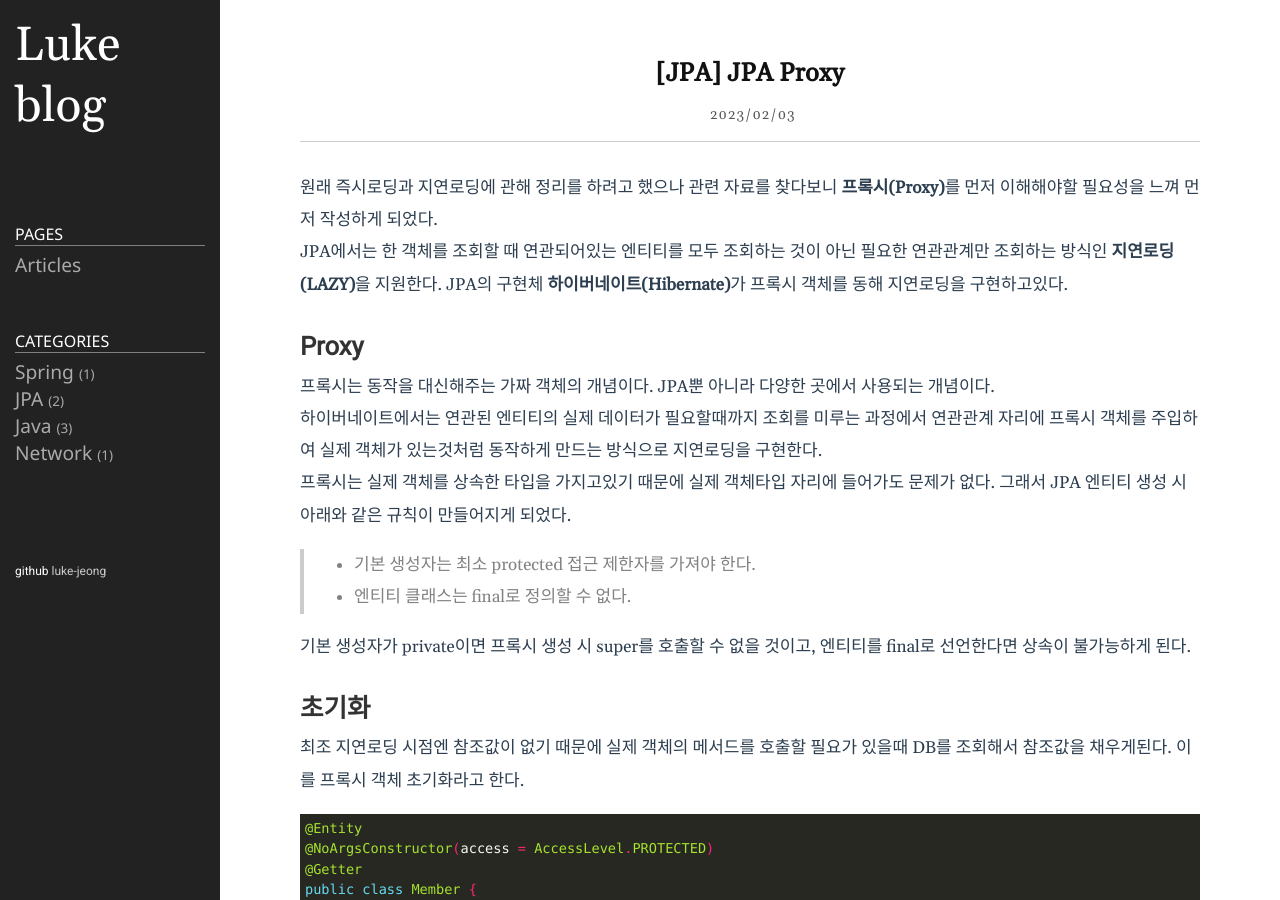
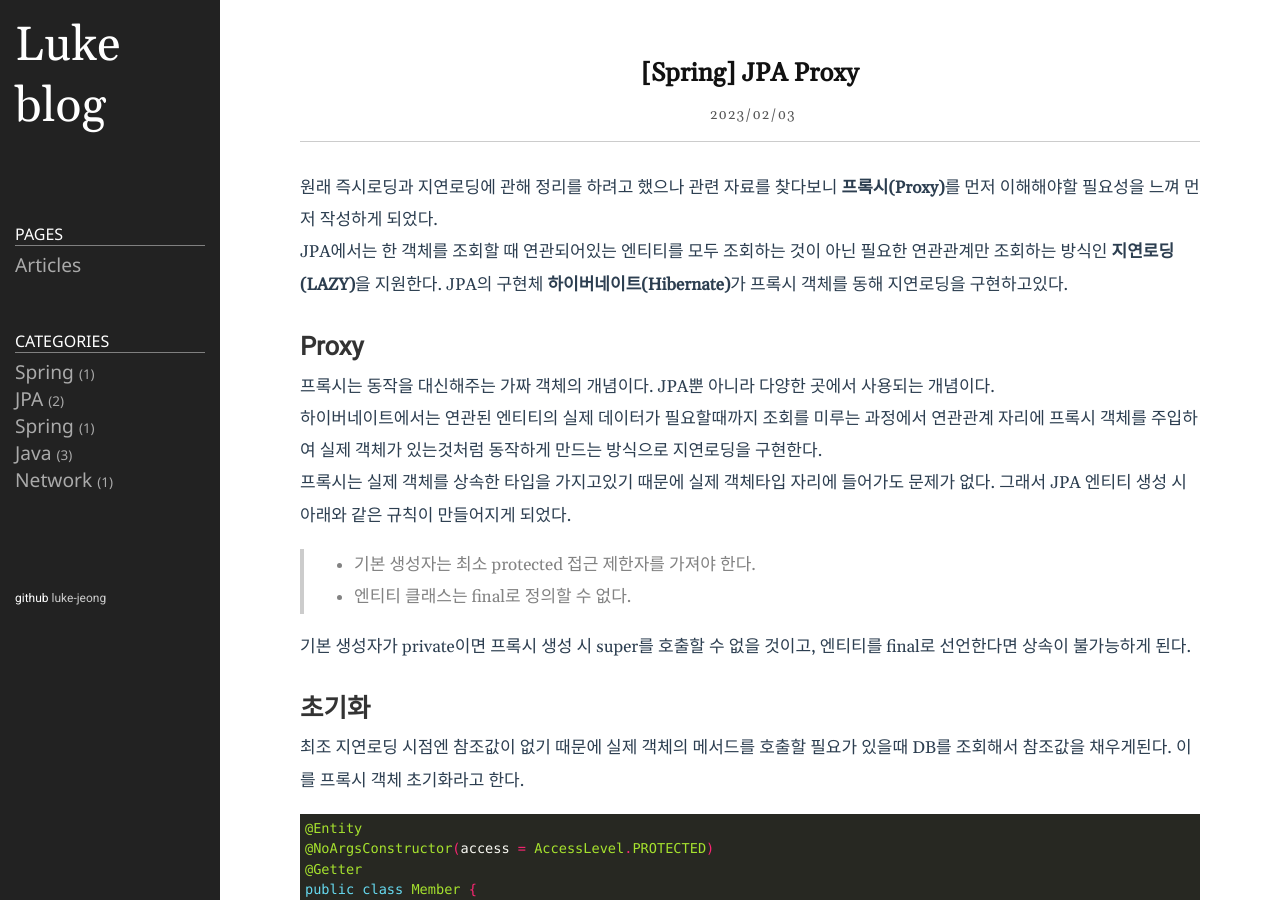
Before and after one commit to luke-jeong/luke-jeong.github.io, a Jekyll site: the page built from _posts/2023-02-02-JPA-PROXY.md, in a window 1280 px wide and 900 px high. Built offline with Jekyll 4.4.1, drawn with Linux system fonts in a browser that asks for light colours.

Commit message:
Update 2023-02-02-JPA-PROXY.md

```diff
--- a/_posts/2023-02-02-JPA-PROXY.md
+++ b/_posts/2023-02-02-JPA-PROXY.md
@@ -1,8 +1,8 @@
 ---
 layout: post
-title:  "[JPA] JPA Proxy"
+title:  "[Spring] JPA Proxy"
 date:   2023-02-03 18:00:00 +0900
-categories: JPA
+categories: JPA Spring
 ---
 
 원래 즉시로딩과 지연로딩에 관해 정리를 하려고 했으나 관련 자료를 찾다보니 **프록시(Proxy)**를 먼저 이해해야할 필요성을 느껴 먼저 작성하게 되었다.
```
